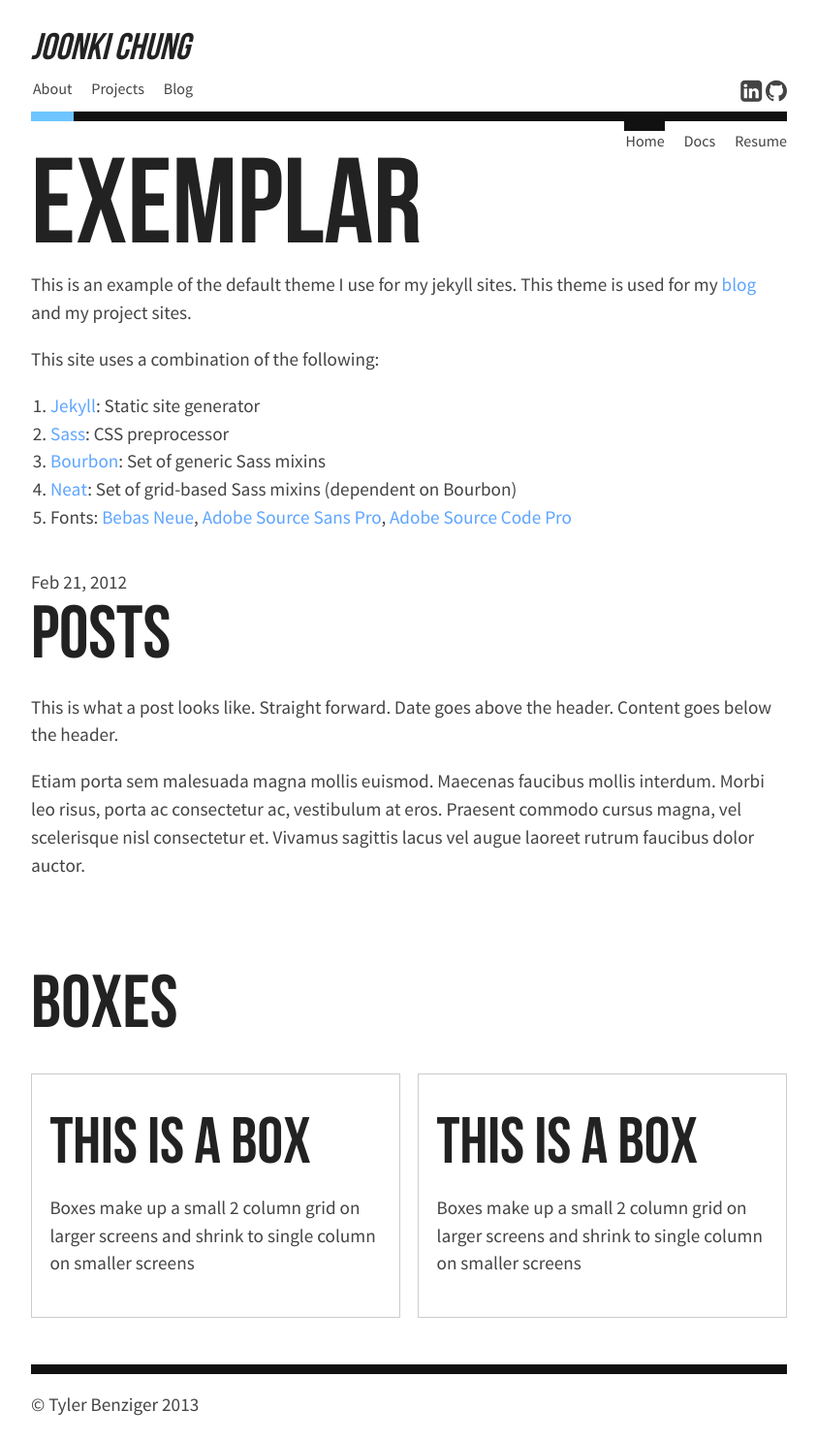
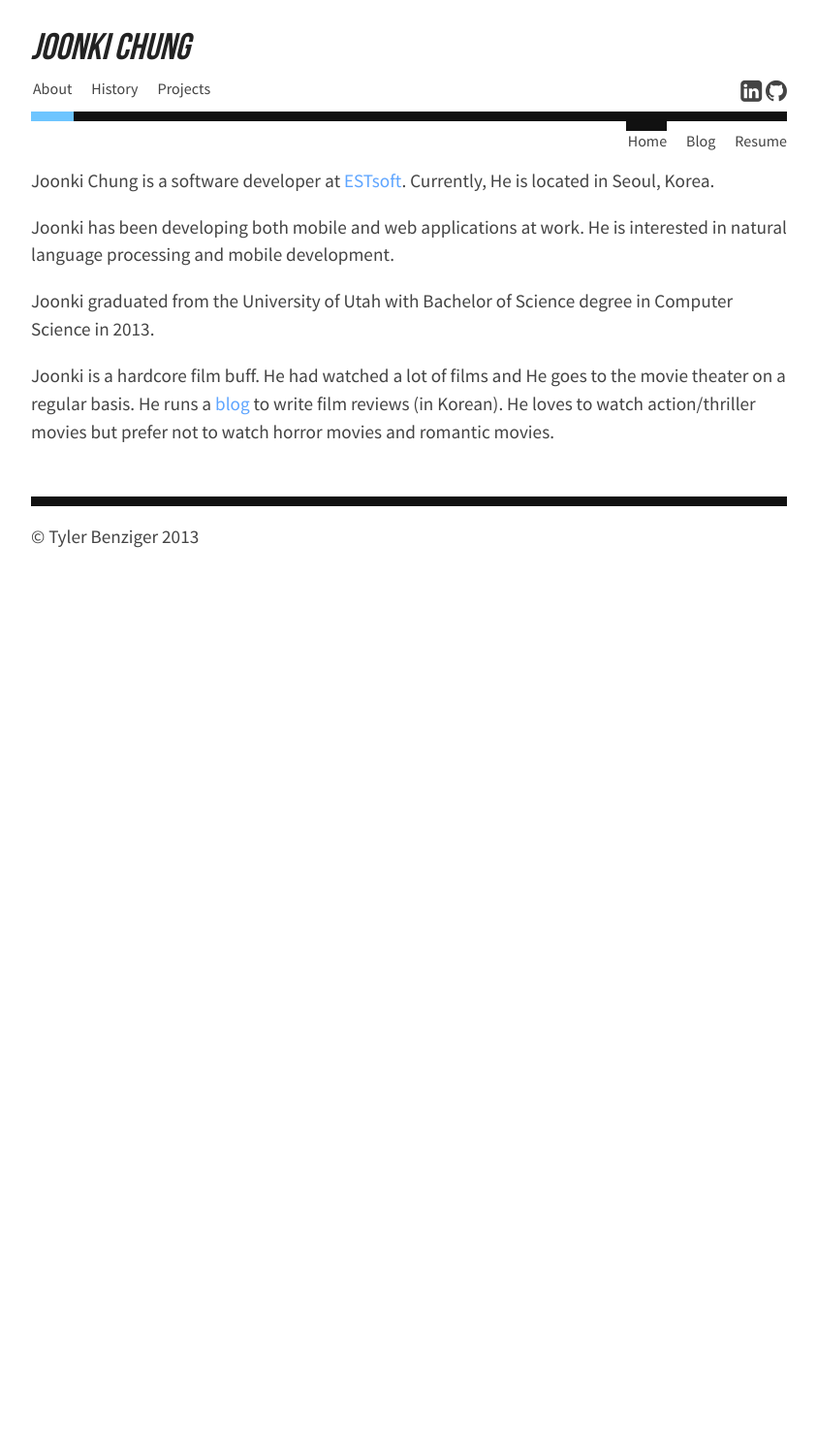
Before and after one commit to joonki34/joonki34.github.io, a Jekyll site: the page built from index.html, in a window 1280 px wide. Shown: the whole page at 97% size, without its empty margins (218-1061 px from the left). Built offline with Jekyll 4.4.1, drawn with Linux system fonts in a browser that asks for light colours; nearby versions of some CDN libraries; the list of posts is cut into pages by our own code; after the commit the page ends 900 px from its top, so only the background shows below that.

Commit message:
Edit intro page

```diff
--- a/_includes/header.html
+++ b/_includes/header.html
@@ -2,10 +2,10 @@
     <div class="container">
         <div class="profile">
             <div class="social">
-                <a href="https://www.linkedin.com/in/joonkichung">
+                <a href="https://www.linkedin.com/in/joonkichung" target="_blank">
                    <i class="fa fa-linkedin-square fa-lg"></i>
                 </a>
-                <a href="http://github.com/joonki34">
+                <a href="http://github.com/joonki34" target="_blank">
                     <i class="fa fa-github fa-lg"></i>
                 </a>
             </div>
@@ -14,19 +14,19 @@
         <nav class="main">
             <ul>
                 {% if page.nav == "about" %}
-                <li><a href="{{ site.baseurl }}/about" class="active">About</a></li>
+                <li><a href="{{ site.baseurl }}" class="active">About</a></li>
                 {% else %}
-                <li><a href="{{ site.baseurl }}/about">About</a></li>
+                <li><a href="{{ site.baseurl }}">About</a></li>
+                {% endif %}
+                {% if page.nav == "history" %}
+                    <li><a href="{{ site.baseurl }}/history" class="active">History</a></li>
+                {% else %}
+                    <li><a href="{{ site.baseurl }}/history">History</a></li>
                 {% endif %}
                 {% if page.nav == "projects" %}
                 <li><a href="{{ site.baseurl }}/projects" class="active">Projects</a></li>
                 {% else %}
                 <li><a href="{{ site.baseurl }}/projects">Projects</a></li>
-                {% endif %}
-                {% if page.nav == "blog" %}
-                    <li><a href="http://joonki.tistory.com" class="active">Blog</a></li>
-                {% else %}
-                    <li><a href="http://joonki.tistory.com">Blog</a></li>
                 {% endif %}
             </ul>
 
@@ -44,15 +44,15 @@
                 {% else %}
                     <li><a href="/exemplar" data-subnav="home">Home</a></li>
                 {% endif %}
-                {% if page.subnav == "exemplar-docs" %}
-                    <li><a href="/exemplar/docs" class="active" data-subnav="exemplar-docs">Docs</a></li>
+                {% if page.subnav == "blog" %}
+                    <li><a href="http://joonki.tistory.com" target="_blank" class="active" data-subnav="blog">Blog</a></li>
                 {% else %}
-                    <li><a href="/exemplar/docs" data-subnav="exemplar-docs">Docs</a></li>
+                    <li><a href="http://joonki.tistory.com" target="_blank" data-subnav="blog">Blog</a></li>
                 {% endif %}
                 {% if page.subnav == "resume" %}
-                    <li><a href="https://www.dropbox.com/s/w6kjmo7eqo3qekc/resume.pdf" class="active" data-subnav="resume">Resume</a></li>
+                    <li><a href="https://www.dropbox.com/s/w6kjmo7eqo3qekc/resume.pdf" target="_blank" class="active" data-subnav="resume">Resume</a></li>
                 {% else %}
-                    <li><a href="https://www.dropbox.com/s/w6kjmo7eqo3qekc/resume.pdf" data-subnav="resume">Resume</a></li>
+                    <li><a href="https://www.dropbox.com/s/w6kjmo7eqo3qekc/resume.pdf" target="_blank" data-subnav="resume">Resume</a></li>
                 {% endif %}
             </ul>
         </nav>
--- a/_layouts/default.html
+++ b/_layouts/default.html
@@ -24,7 +24,6 @@
 
     <section id="main">
         <article class="container">
-          <h1 class="hero">{{page.title}}</h1>
           {{ content }}
         </article>
     </section>
--- a/css/mobile.scss
+++ b/css/mobile.scss
@@ -142,14 +142,14 @@ header .nav-selection.about {
     left: 0;
 }
 
-header .nav-selection.blog {
-    width: 33px;
-    left: 135px;
+header .nav-selection.history {
+    width: 50px;
+    left: 61px;
 }
 
 header .nav-selection.projects {
-    width: 60px;
-    left: 59px;
+    width: 57px;
+    left: 129px;
 }
 
 header .subnav-selection {
@@ -160,12 +160,12 @@ header .subnav-selection {
 }
 
 header .subnav-selection.home {
-  right: 126px;
+  right: 124px;
   width: 42px;
 }
 
-header .subnav-selection.exemplar-docs {
-  right: 74px;
+header .subnav-selection.blog {
+  right: 72px;
   width: 35px;
 }
 
@@ -204,10 +204,6 @@ header .avatar {
     }
 }
 
-.github {
-  display: none;
-}
-
 footer {
     margin-top: 30px;
 }
@@ -232,6 +228,10 @@ footer nav ul li {
           @include omega;
         }
     }
+}
+
+#main {
+    padding-top: 30px;
 }
 
 ul, ol {
--- a/index.html
+++ b/index.html
@@ -1,61 +1,21 @@
 ---
-title: Exemplar
+title: Home
 nav: about
 subnav: home
 layout: default
 ---
 <p>
-  This is an example of the default theme I use for my jekyll sites. This
-  theme is used for my <a href="http://tybenz.com">blog</a> and my project sites.
+	Joonki Chung is a software developer at <a href="http://www.estsoft.co.kr/default.aspx" target="_blank">ESTsoft</a>. Currently, He is located in Seoul, Korea.
 </p>
 
 <p>
-  This site uses a combination of the following:
+	Joonki has been developing both mobile and web applications at work. He is interested in natural language processing and mobile development.
 </p>
 
-<ol>
-  <li><a href="http://jekyllrb.com/">Jekyll</a>: Static site generator</li>
-  <li><a href="http://sass-lang.com">Sass</a>: CSS preprocessor</li>
-  <li><a href="http://bourbon.io">Bourbon</a>: Set of generic Sass mixins</li>
-  <li><a href="http://neat.bourbon.io">Neat</a>: Set of grid-based Sass mixins (dependent on Bourbon)</li>
-  <li>Fonts: <a href="http://www.fontsquirrel.com/fonts/bebas-neue">Bebas Neue</a>, <a href="https://github.com/adobe/source-sans-pro">Adobe Source Sans Pro</a>, <a href="https://github.com/adobe/source-code-pro">Adobe Source Code Pro</a></li>
-</ol>
+<p>
+	Joonki graduated from the University of Utah with Bachelor of Science degree in Computer Science in 2013.
+</p>
 
-<br />
-
-<article class="post no-border">
-    <div class="post-header">
-        <p class="date">Feb 21, 2012</p>
-        <h1>Posts</h1>
-    </div>
-    <div class="post-body">
-      <p>
-        This is what a post looks like. Straight forward. Date goes above the header. Content goes below the header.
-      </p>
-      <p>Etiam porta sem malesuada magna mollis euismod. Maecenas faucibus mollis interdum. Morbi leo risus, porta ac consectetur ac, vestibulum at eros. Praesent commodo cursus magna, vel scelerisque nisl consectetur et. Vivamus sagittis lacus vel augue laoreet rutrum faucibus dolor auctor.</p>
-    </div>
-</article>
-
-<h1>Boxes</h1>
-<div id="projects">
-  {% for page in site.pages %}
-    {% if page.box == true %}
-      {% if page.link %}
-        <a class="project" href="{{ page.link }}">
-      {% else %}
-        <a class="project" href="{{ page.url | replace: '/index.html', '' }}">
-      {% endif %}
-          <div class="project-header">
-              <h2>
-                  {{ page.title }}
-              </h2>
-          </div>
-          <div class="project-body">
-            <p>
-                {{ page.summary }}
-            </p>
-          </div>
-        </a>
-    {% endif %}
-  {% endfor %}
-</div>
+<p>
+	Joonki is a hardcore film buff. He had watched a lot of films and He goes to the movie theater on a regular basis. He runs a <a href="http://joonki.tistory.com" target="_blank">blog</a> to write film reviews (in Korean). He loves to watch action/thriller movies but prefer not to watch horror movies and romantic movies.
+</p>
```
